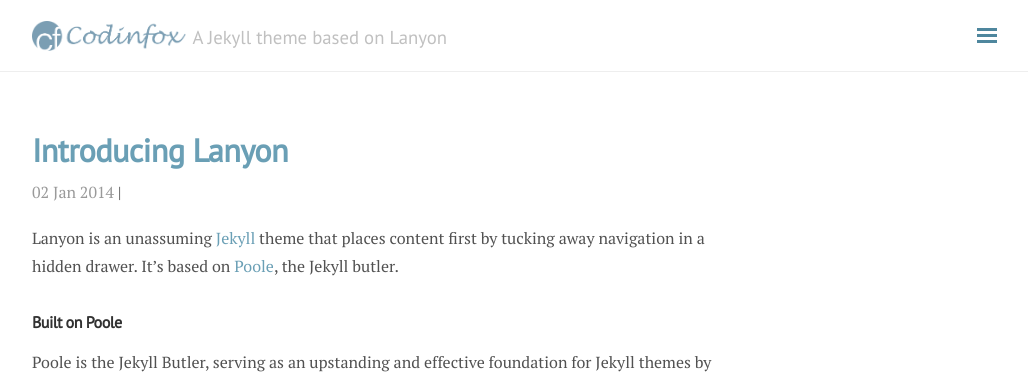
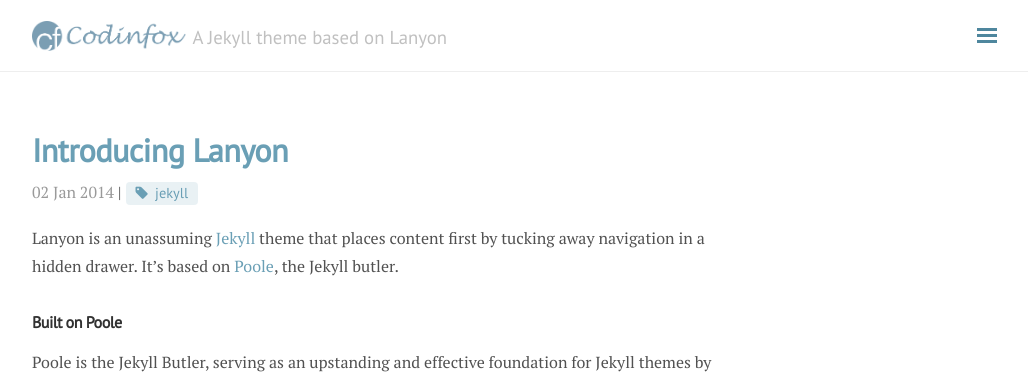
Before and after one commit to git-liubao/liubao, a Jekyll site: the page built from _posts/2014-01-02-introducing-lanyon.md, in a window 1280 px wide and 900 px high. Shown: the top 374 px of the window, without its empty margins (248-1276 px from the left). Built offline with Jekyll 4.4.1, drawn with Linux system fonts in a browser that asks for light colours; nearby versions of some CDN libraries; comment, search, counter and statistics services are not loaded.

Commit message:
add tags for all posts

```diff
--- a/_posts/2014-01-02-introducing-lanyon.md
+++ b/_posts/2014-01-02-introducing-lanyon.md
@@ -1,6 +1,9 @@
 ---
 layout: post
 title: Introducing Lanyon
+category: Jekyll
+tags:
+- jekyll
 ---
 
 Lanyon is an unassuming [Jekyll](http://jekyllrb.com) theme that places content first by tucking away navigation in a hidden drawer. It's based on [Poole](http://getpoole.com), the Jekyll butler.
```
Also changed, not shown: _posts/2013-12-31-whats-jekyll.md (+0 -1 lines).
